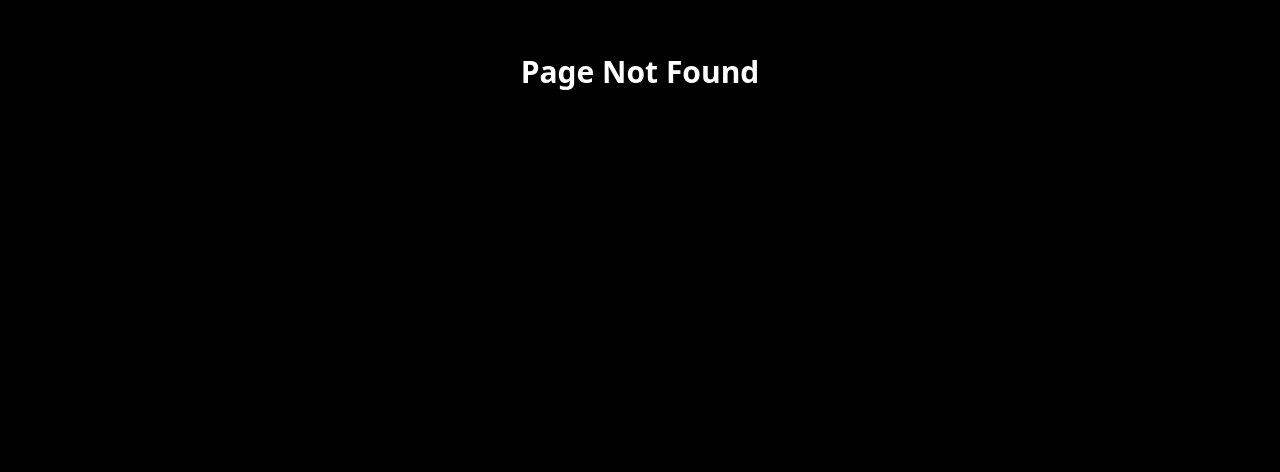
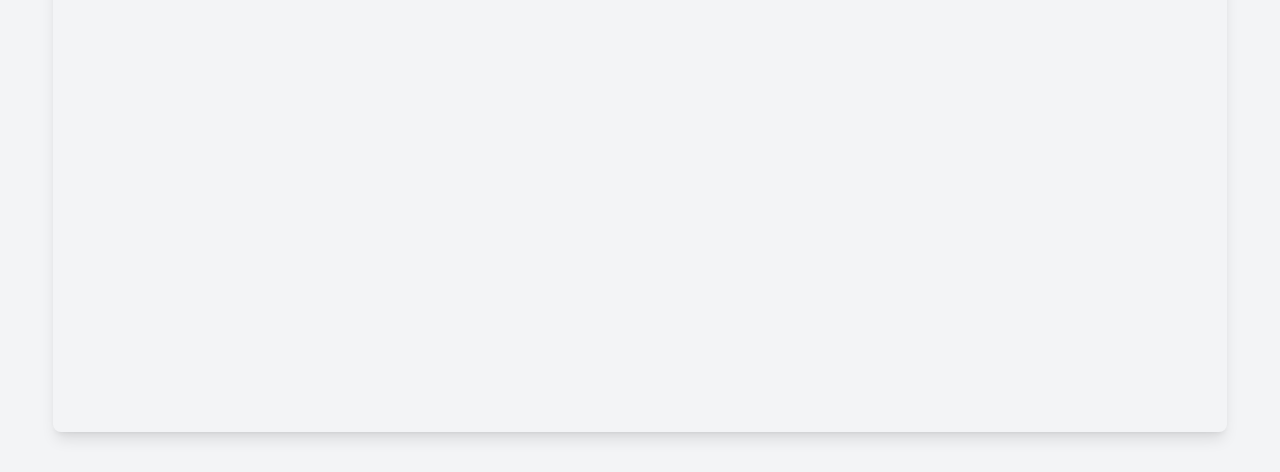
Before and after one commit to Shrey31G/Portfolio, a React (Vite) app: page /resume in a window 1280 px wide. Before the commit this address had no page. Shown: the part 328-800 px from the top of the page. Built offline with nearby package versions, Linux system fonts and the light colour scheme.

Commit message:
added resume

```diff
--- a/src/App.jsx
+++ b/src/App.jsx
@@ -6,6 +6,7 @@ import { BasicResume } from './Basic/BasicResume';
 import { NotFound } from './NotFound';
 import { Home } from './Home';
 import { ThemeProvider } from './context/ThemeContext';
+import { Resume } from './Resume';
 
 export const App = () => {
     return (
@@ -16,6 +17,7 @@ export const App = () => {
                     <Route path="/" element={<Home />} />
                     <Route path='/basic' element={<BasicResume />} />
                     <Route path='/2d' element={<GameCanvas />} />
+                    <Route path='/resume' element={<Resume />} />
                     <Route path='/*' element={<NotFound />} />
                 </Routes>
 
--- a/src/Home.jsx
+++ b/src/Home.jsx
@@ -20,7 +20,6 @@ export const Home = () => {
                         </Link>
                     </div>
 
-
                     <div className="relative flex flex-col items-center">
                         <div className="absolute -inset-x-4 bottom-0 h-16 blur-xl bg-red-600/80 rounded-full z-0"></div>
                         <Link to="/2d"
--- /dev/null
+++ b/src/Resume.jsx
@@ -0,0 +1,11 @@
+
+export const Resume = () => {
+    return (
+        <div className="h-screen w-screen flex justify-center items-center bg-gray-100 dark:bg-black">
+            <iframe
+                src="/resume.pdf"
+                className="w-11/12 h-[90vh] shadow-lg rounded-lg"
+                title="Resume PDF" />
+        </div>
+    )
+}
```
Also changed, not shown: 1 other file (tests, documents, lock files or other folders).
